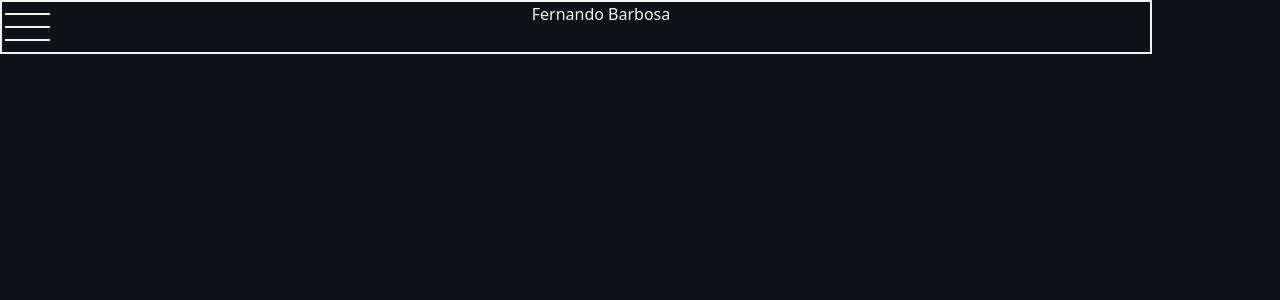
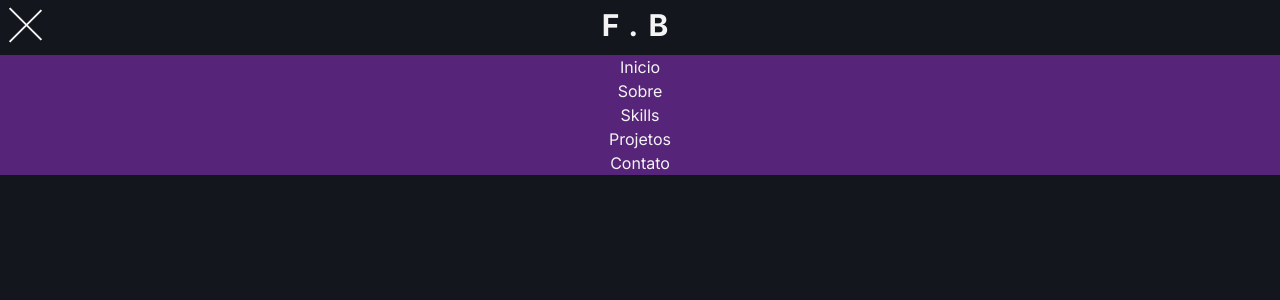
Before and after one commit to SpellerBarbosa/portifolio, a Nuxt app: page / in a window 1280 px wide. Both pictures are taken after a click on the button 27 px from the left and 27 px from the top of the page. Shown: the top 300 px of the page. Built offline with nearby package versions, Linux system fonts and the light colour scheme.

Commit message:
adicionando estilo ao menu

```diff
--- a/assets/css/main.css
+++ b/assets/css/main.css
@@ -1 +1,6 @@
+@import url('https://fonts.googleapis.com/css2?family=Inter:ital,opsz,wght@0,14..32,100..900;1,14..32,100..900&display=swap');
 @import "tailwindcss";
+
+@theme{
+    --font-inter: 'Inter', sans-serif;
+}
--- a/components/Menu.vue
+++ b/components/Menu.vue
@@ -1,17 +1,41 @@
 <script setup lang="ts">
+import { ref } from 'vue';
 
+const stateMenu = ref<boolean>(true);
+const menuRef = ref<HTMLElement | null>(null);
+
+const toogleMenu = () => {
+    stateMenu.value = !stateMenu.value;
+}
+
+const handerClickOutSide = (Event: MouseEvent) => {
+    if (menuRef.value && !menuRef.value.contains(Event.target as Node)) {
+        stateMenu.value = true;
+    }
+}
+
+onMounted(() => {
+    document.addEventListener('click', handerClickOutSide);
+});
+
+onUnmounted(() => {
+    document.removeEventListener('click', handerClickOutSide);
+});
 </script>
 
 <template>
-    <header class=" flex justify-between text-[#F4F4F5] w-[90%] border-2">
-        <button class="w-[50px] h-[50px] flex flex-col justify-evenly items-center">
-            <span class="bg-[#f4f4f5] w-[90%] h-[2px] block"></span>
-            <span class="bg-[#f4f4f5] w-[90%] h-[2px] block"></span>
-            <span class="bg-[#f4f4f5] w-[90%] h-[2px] block"></span>
+    <header class=" flex justify-between text-[#F4F4F5] w-screen  items-center font-inter relative">
+        <div  ref="menuRef" class="relative z-10">
+            <button class="w-[50px] h-[50px] flex flex-col justify-evenly items-center" @click.stop="toogleMenu()">
+            <span class="bg-[#f4f4f5] w-[90%] h-[2px] block transform transition-all duration-500"
+                :class="stateMenu ? '' : 'origin-center rotate-45 translate-y-3'"></span>
+            <span class="bg-[#f4f4f5] w-[90%] h-[2px] block transform transition-all duration-500"
+                :class="stateMenu ? '' : 'opacity-0'"></span>
+            <span class="bg-[#f4f4f5] w-[90%] h-[2px] block transform transition-all duration-500"
+                :class="stateMenu ? '' : 'origin-center -rotate-45 -translate-y-3'"></span>
         </button>
-        <h1>Fernando Barbosa</h1>
-        <nav>
-            <ul class="hidden">
+        <nav class="w-screen absolute top-[55px]" :class="!stateMenu ? 'flex flex-col' : 'hidden'">
+            <ul class="w-screen flex flex-col items-center bg-[#562478]">
                 <li>Inicio</li>
                 <li>Sobre</li>
                 <li>Skills</li>
@@ -19,5 +43,7 @@
                 <li>Contato</li>
             </ul>
         </nav>
+        </div>
+        <h1 class="text-3xl font-bold tracking-[10px] mr-[50%] translate-x-[50%]">F.B</h1>
     </header>
 </template>
--- a/pages/index.vue
+++ b/pages/index.vue
@@ -1,5 +1,5 @@
 <template>
-    <main class="bg-[#0E1116] w-screen h-screen">
+    <main class="bg-[#13171d] w-screen h-screen flex flex-col items-center">
         <Menu />
     </main>
 </template>
```
